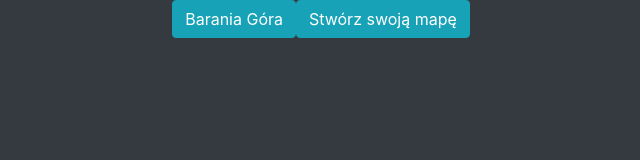
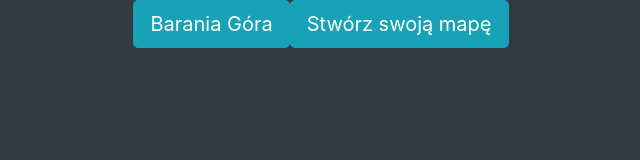
Before and after one commit to MarcelZDEV/roadtrack.github.io, a plain HTML site: page index.html in a window 1280 px wide. Shown: the whole page, without its empty margins (319-959 px from the left). Drawn offline with nearby package versions, Linux system fonts and the light colour scheme.

Commit message:
Update index.html

```diff
--- a/index.html
+++ b/index.html
@@ -8,10 +8,20 @@
     <link rel="stylesheet" href="https://stackpath.bootstrapcdn.com/bootstrap/4.1.3/css/bootstrap.min.css">
 </head>
 <body class="bg-dark">
-<div class="container-fluid d-flex justify-content-center">
-    <a href="onbaraniagora.html" class="btn btn-info">Barania Góra</a>
-    <a href="https://en.mapy.cz/turisticka?planovani-trasy" class="btn btn-info" target="_blank">Stwórz swoją mapę</a>
+<div class="container-fluid">
+    <div class="d-flex justify-content-center">
+        <a href="onbaraniagora.html" class="btn btn-info btn-lg">Barania Góra</a>
+        <a href="https://en.mapy.cz/turisticka?planovani-trasy" class="btn btn-info btn-lg">Stwórz swoją
+            mapę</a>
+    </div>
+    <br/><br/>
+    <br/><br/>
+    <br/><br/>
+    <div class="d-flex justify-content-center">
+        <p class="display-4 text-light" id="time"></p>
+    </div>
 </div>
+<script src="time.js"></script>
 <script src="https://stackpath.bootstrapcdn.com/bootstrap/4.1.3/js/bootstrap.min.js"></script>
 <script src="https://code.jquery.com/jquery-3.3.1.slim.min.js"></script>
 <script src="https://cdnjs.cloudflare.com/ajax/libs/popper.js/1.14.3/umd/popper.min.js"></script>
```
